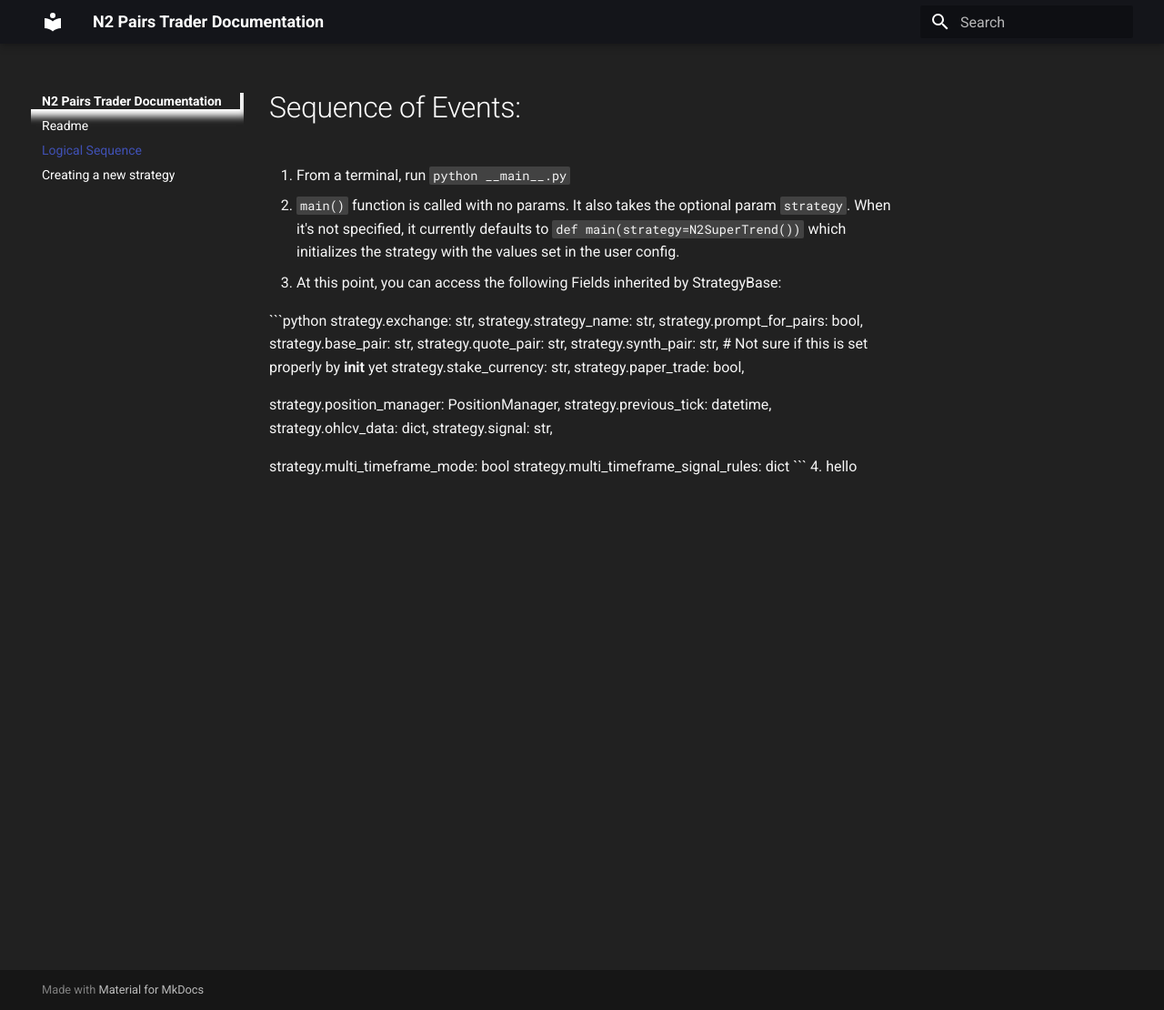
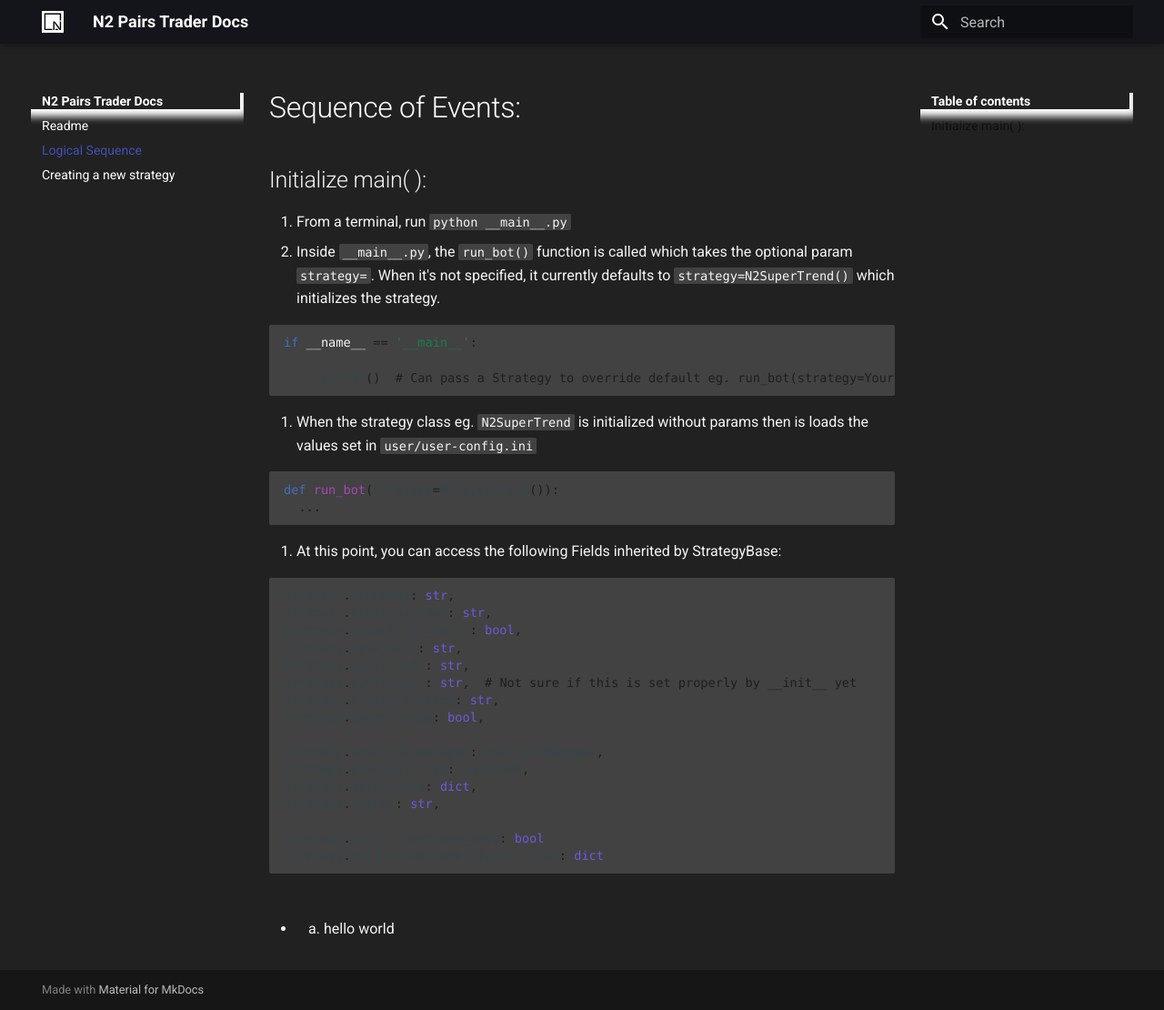
Before and after one commit to N2-Jonathon/n2_pairs_trader, an MkDocs documentation site: the page built from docs/Logical_Sequence.md, in a window 1280 px wide and 1110 px high. Shown: the whole window at 91% size. Built offline with MkDocs 1.6.1 and Material for MkDocs 9.7.7, drawn with Linux system fonts in a browser that asks for light colours.

Commit message:
modified docs

````diff
--- a/docs/Logical_Sequence.md
+++ b/docs/Logical_Sequence.md
@@ -1,25 +1,43 @@
 # Sequence of Events:
 
+## Initialize main( ):
 1. From a terminal, run `python __main__.py`
-2. `main()` function is called with no params. It also takes the optional param `strategy`. When it's not specified, it currently defaults to `def main(strategy=N2SuperTrend())` which initializes the strategy with the values set in the user config.
-3. At this point, you can access the following Fields inherited by StrategyBase:
+2. Inside `__main__.py`, the `run_bot()` function is called which takes the optional param `strategy=`. When it's not specified, it currently defaults to `strategy=N2SuperTrend()` which initializes the strategy.
 
-   ```python
-   strategy.exchange: str,
-   strategy.strategy_name: str,
-   strategy.prompt_for_pairs: bool,
-   strategy.base_pair: str,
-   strategy.quote_pair: str,
-   strategy.synth_pair: str,  # Not sure if this is set properly by __init__ yet
-   strategy.stake_currency: str,
-   strategy.paper_trade: bool,
+```python
+if __name__ == '__main__':
 
-   strategy.position_manager: PositionManager,
-   strategy.previous_tick: datetime,
-   strategy.ohlcv_data: dict,
-   strategy.signal: str,
+    run_bot()  # Can pass a Strategy to override default eg. run_bot(strategy=YourStrategy)
+```
 
-   strategy.multi_timeframe_mode: bool
-   strategy.multi_timeframe_signal_rules: dict
-   ```
-4. hello
+3. When the strategy class eg. `N2SuperTrend` is initialized without params then is loads the values set in `user/user-config.ini`
+
+```python
+def run_bot(strategy=N2SuperTrend()):
+  ...
+```
+
+4. At this point, you can access the following Fields inherited by StrategyBase:
+
+
+```python
+strategy.exchange: str,
+strategy.strategy_name: str,
+strategy.prompt_for_pairs: bool,
+strategy.base_pair: str,
+strategy.quote_pair: str,
+strategy.synth_pair: str,  # Not sure if this is set properly by __init__ yet
+strategy.stake_currency: str,
+strategy.paper_trade: bool,
+
+strategy.position_manager: PositionManager,
+strategy.previous_tick: datetime,
+strategy.ohlcv_data: dict,
+strategy.signal: str,
+
+strategy.multi_timeframe_mode: bool
+strategy.multi_timeframe_signal_rules: dict
+```
+
+##
+* 4. hello world
--- a/docs/css/codehilite.css
+++ b/docs/css/codehilite.css
@@ -51,7 +51,7 @@ actual syntax highlighting
 .codehilite .k { color: #66d9ef !important } /* Keyword */
 .codehilite .l { color: #ae81ff !important } /* Literal */
 .codehilite .n { color: #f8f8f2 !important } /* Name */
-.codehilite .o { color: #f92672 !important } /* Operator */
+.codehilite .o { color: #2681f9 !important } /* Operator */
 .codehilite .p { color: #f8f8f2 !important } /* Punctuation */
 .codehilite .cm { color: #75715e !important } /* Comment.Multiline */
 .codehilite .cp { color: #75715e !important } /* Comment.Preproc */
--- /dev/null
+++ b/docs/css/profont.css
@@ -0,0 +1,10 @@
+@font-face {
+  font-family: "ProFont For Powerline";
+  src: "docs/fonts/ProFont For Powerline.ttf";
+}
+
+:root {
+  --md-code-font: "ProFont For Powerline";
+  --md-header: "ProFont For Powerline";
+
+}
--- /dev/null
+++ b/docs/n2_custom_theme/main.html
@@ -0,0 +1,11 @@
+{% extends "base.html" %}
+
+{% block extrahead %}
+<meta name="theme-color" content="#212121">
+
+<link rel='icon' href='/img/favicon.ico'>
+
+<meta name='apple-mobile-web-app-capable' content='yes'>
+<meta name='mobile-web-app-capable' content='yes'>
+<link rel="manifest" href="/manifest.json">
+{% endblock %}
--- a/mkdocs.yml
+++ b/mkdocs.yml
@@ -1,9 +1,10 @@
 # mkdocs.yml
-site_name: N2 Pairs Trader Documentation
+site_name: N2 Pairs Trader Docs
 
 theme:
   name: "material"
   custom_dir: "docs/n2_custom_theme"
+  logo: "img/logo-96px.png"
   palette:
     primary: 'black'
     accent: 'dark blue'
@@ -11,6 +12,7 @@ theme:
 extra_css:
 - css/dark_theme.css
 - css/codehilite.css
+- css/profont.css
 
 plugins:
 - search
@@ -22,3 +24,6 @@ nav:
   - Creating a new strategy: 'creating_a_new_strategy.md'
 
 edit_uri: '#docs/'
+
+markdown_extensions:
+  - codehilite
````
Also changed, not shown: __main__.py (+4 -4 lines), docs/index.md (+13 -11 lines), docs/fonts/ProFont For Powerline.ttf (added), docs/n2_custom_theme/manifest.json (added).
